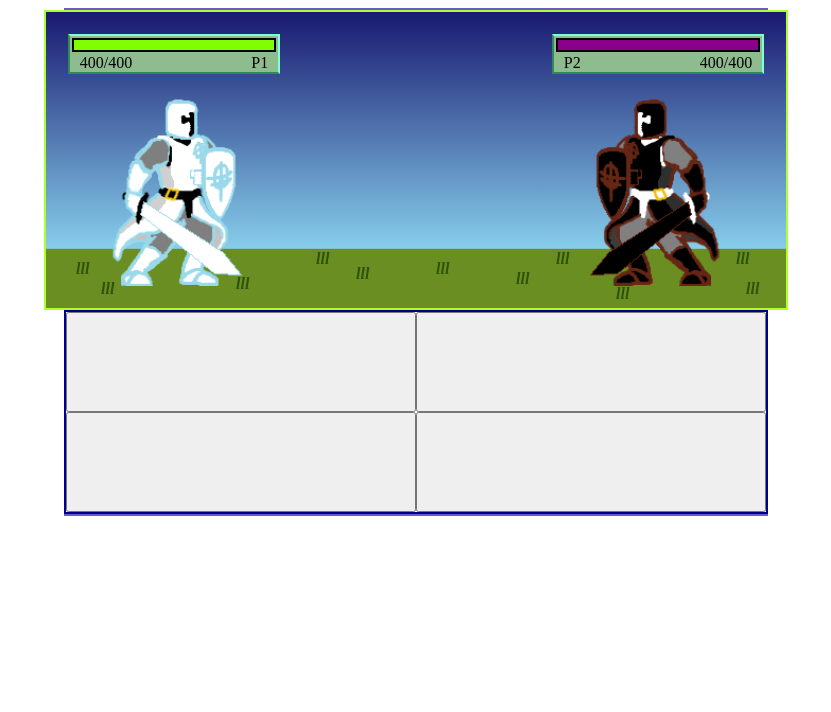
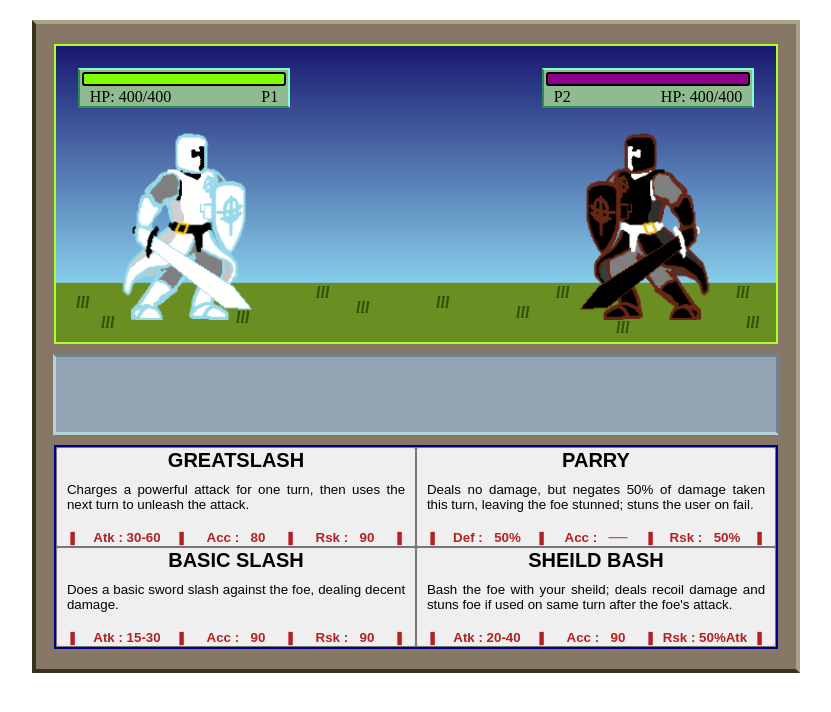
Before and after one commit to Metroid-X/user-interactive-story_unit1project_, a plain HTML site: page index.html in a window 1280 px wide. Shown: the whole page, without its empty margins (224-1055 px from the left). Drawn offline with Linux system fonts and the light colour scheme.

Commit message:
commit new ui changes

```diff
--- a/css/style.css
+++ b/css/style.css
@@ -3,23 +3,26 @@ body {
     flex-direction: row;
     align-items: center;
     justify-content: center;
+    margin: 20px 0;
 }
 
 div {
     display: flex;
     border: 2px solid black;
-
 }
 
 #game-box {
     flex-direction: column;
-    width: 700px;
-    border-color: slateblue;
+    width: 720px;
+    border-width: 4px;
+    border-color: rgb(171, 161, 132) rgb(171, 161, 132) rgb(55, 50, 34) rgb(55, 50, 34);
+    background-color: rgb(134, 119, 100);
     align-items: center;
+    padding: 20px;
 }
 
 #arena {
-    width: 700px;
+    width: 720px;
     flex-direction: row;
     justify-content: space-between;
     border-color: greenyellow;
@@ -27,11 +30,13 @@ div {
     background-repeat: no-repeat;
     background-color: olivedrab;
     background-image: linear-gradient(to bottom, midnightblue,skyblue);
-    padding: 20px;
+    padding: 20px 0;
 }
 
 .player-box {
     flex-direction: column;
+    margin: 0 20px;
+    z-index: 10;
 }
 
 .hp-box {
@@ -45,6 +50,7 @@ div {
     height: 10px;
     margin: 2px;
     background-color: darkred;
+    border-radius: 3px;
 }
 
 .hp-text {
@@ -57,7 +63,6 @@ div {
 .grass {
     position: absolute;
     transform: translate(0, 250px);
-
 }
 
 .hp-val {
@@ -65,11 +70,13 @@ div {
     height: inherit;
     border: none;
     width: 100%;
+    border-radius: 1px;
 }
 
 strong {
     font-weight: 900;
     color:rgb(44, 83, 7);
+    z-index: 9;
 }
 
 #p1-box {
@@ -101,18 +108,26 @@ img {
     pointer-events: none;
 }
 
-
+.fiery {
+    color: firebrick;
+}
 
 #text-boxes {
     border-color:darkblue;
     flex-flow: row, wrap;
-    width: 700px;
+    width: 720px;
     height: 200px;
 }
 
 button {
-    width: 350px;
+    width: 360px;
     height: 100px;
+    display:flex;
+    justify-content: center;
+    padding: 0;
+    div {
+        border-width: 0;
+    }
 }
 #op-1 {
     position: absolute;
@@ -120,15 +135,19 @@ button {
 }
 #op-2 {
     position: absolute;
-    align-self:flex-end;
+    align-self: flex-start;
+    transform: translate(100%,0);
 }
 #op-3 {
     position: absolute;
-    align-self: flex-start;
-    transform: translate(100%,0);
+    align-self:flex-end;
 }
 #op-4 {
     position: absolute;
     align-self: flex-end;
     transform: translate(100%,0);
 }
+
+#d-log-box {
+
+}
--- a/index.html
+++ b/index.html
@@ -26,24 +26,84 @@
             <div id="p1-box" class="player-box">
                 <div class="hp-box">
                     <div class="hp-bar"><div class="hp-val"></div></div>
-                    <p class="hp-text"><span id="p1-hp">&ThickSpace;&ThickSpace;400/400</span><span>P1&ThickSpace;&ThickSpace;</span></p>
+                    <p class="hp-text"><span id="p1-hp">&ThickSpace;&ThickSpace;HP: 400/400</span><span>P1&ThickSpace;&ThickSpace;</span></p>
                 </div>
                 <img nosave id="p1" src="./p1/p1-sprite-idle.png" alt="player 1">
             </div>
             <div id="p2-box" class="player-box">
                 <div class="hp-box">
                     <div class="hp-bar"><div class="hp-val"></div></div>
-                    <p class="hp-text"><span>&ThickSpace;&ThickSpace;P2</span><span id="p2-hp">400/400&ThickSpace;&ThickSpace;</span></p>
+                    <p class="hp-text"><span>&ThickSpace;&ThickSpace;P2</span><span id="p2-hp">HP: 400/400&ThickSpace;&ThickSpace;</span></p>
                 </div>
                 <img nosave id="p2" src="./p2/p2-sprite-idle.png" alt="player 2">
             </div>
         </div>
-
+        <div style="border-width: 3px; height: 75px; width: 100%; margin: 10px; background-color: rgb(147, 164, 180); border-color: slategrey slategrey rgb(181, 210, 219) rgb(181, 210, 219);"></div>
         <div id="text-boxes">
-            <button id="op-1"></button>
-            <button id="op-2"></button>
-            <button id="op-3"></button>
-            <button id="op-4"></button>
+            <button id="op-1">
+                <h2 style="margin: 0;">GREATSLASH</h2>
+                <p style="margin: 0; align-self: center; position: absolute; width: 95%; text-align:justify;">
+                    Charges a powerful attack for one turn, then uses the next turn to unleash the attack.
+                </p>
+                <p style="margin: 0; align-self: flex-end; position: absolute; width: 95%; text-align: center; display: flex; flex-direction: row; justify-content: space-between;">
+                    <span class="fiery">❚</span>
+                    <strong class="fiery" style="width: 140px;"> Atk : 30-60 </strong>
+                    <span class="fiery">❚</span>
+                    <strong class="fiery" style="width: 140px;"> Acc : &ThickSpace; 80</strong>
+                    <span class="fiery">❚</span>
+                    <strong class="fiery" style="width: 140px;"> Rsk : &ThickSpace; 90 </strong>
+                    <span class="fiery">❚</span>
+                </p>
+                <div style="height: 100%; width: 100%; position: absolute;"></div>
+            </button>
+            <button id="op-2">
+                <h2 style="margin: 0;">PARRY</h2>
+                <p style="margin: 0; align-self: center; position: absolute; width: 95%; text-align:justify;">
+                    Deals no damage, but negates 50% of damage taken this turn, leaving the foe stunned; stuns the user on fail.
+                </p>
+                <p style="margin: 0; align-self: flex-end; position: absolute; width: 95%; text-align: center; display: flex; flex-direction: row; justify-content: space-between;">
+                    <span class="fiery">❚</span>
+                    <strong class="fiery" style="width: 140px;"> Def : &ThickSpace; 50% </strong>
+                    <span class="fiery">❚</span>
+                    <strong class="fiery" style="width: 140px;"> Acc : &ThickSpace; ── </strong>
+                    <span class="fiery">❚</span>
+                    <strong class="fiery" style="width: 140px;"> Rsk : &ThickSpace; 50% </strong>
+                    <span class="fiery">❚</span>
+                </p>
+                <div style="height: 100%; width: 100%; position: absolute;"></div>
+            </button>
+            <button id="op-3">
+                <h2 style="margin: 0;">BASIC SLASH</h2>
+                <p style="margin: 0; align-self: center; position: absolute; width: 95%; text-align:justify;">
+                    Does a basic sword slash against the foe, dealing decent damage.
+                </p>
+                <p style="margin: 0; align-self: flex-end; position: absolute; width: 95%; text-align: center; display: flex; flex-direction: row; justify-content: space-between;">
+                    <span class="fiery">❚</span>
+                    <strong class="fiery" style="width: 140px;"> Atk : 15-30</strong>
+                    <span class="fiery">❚</span>
+                    <strong class="fiery" style="width: 140px;"> Acc : &ThickSpace; 90 </strong>
+                    <span class="fiery">❚</span>
+                    <strong class="fiery" style="width: 140px;"> Rsk : &ThickSpace; 90 </strong>
+                    <span class="fiery">❚</span>
+                </p>
+                <div style="height: 100%; width: 100%; position: absolute;"></div>
+            </button>
+            <button id="op-4">
+                <h2 style="margin: 0;">SHEILD BASH</h2>
+                <p style="margin: 0; align-self: center; position: absolute; width: 95%; text-align:justify;">
+                    Bash the foe with your sheild; deals recoil damage and stuns foe if used on same turn after the foe's attack.
+                </p>
+                <p style="margin: 0; align-self: flex-end; position: absolute; width: 95%; text-align: center; display: flex; flex-direction: row; justify-content: space-between;">
+                    <span class="fiery">❚</span>
+                    <strong class="fiery" style="width: 140px;"> Atk : 20-40</strong>
+                    <span class="fiery">❚</span>
+                    <strong class="fiery" style="width: 140px;"> Acc : &ThickSpace; 90 </strong>
+                    <span class="fiery">❚</span>
+                    <strong class="fiery" style="width: 140px;"> Rsk : 50%Atk </strong>
+                    <span class="fiery">❚</span>
+                </p>
+                <div style="height: 100%; width: 100%; position: absolute;"></div>
+            </button>
         </div>
     </div>
 </body>
--- a/js/app.js
+++ b/js/app.js
@@ -1 +1,32 @@
-const gameElem = document.querySelector('body');
+const gameElem = document.querySelector('#game-box');
+const bodyElem = document.querySelector('body');
+
+const buttonElems = {
+    op1: document.querySelector('#op-1'),
+    op2: document.querySelector('#op-2'),
+    op3: document.querySelector('#op-3'),
+    op4: document.querySelector('#op-4'),
+    dLogBox: document.querySelector('#d-log-box'),
+}
+
+gameElem.addEventListener('click',(e)=>{
+
+    let evTarg = e.target;
+
+    if(evTarg.parentElement.parentElement.id=='text-boxes'){
+        switch(evTarg.parentElement.id){
+            case 'op-1':
+                console.log(1)
+                break;
+            case 'op-2':
+                console.log(2)
+                break;
+            case 'op-3':
+                console.log(3)
+                break;
+            case 'op-4':
+                console.log(4)
+                break;
+        }
+    }
+})
```
